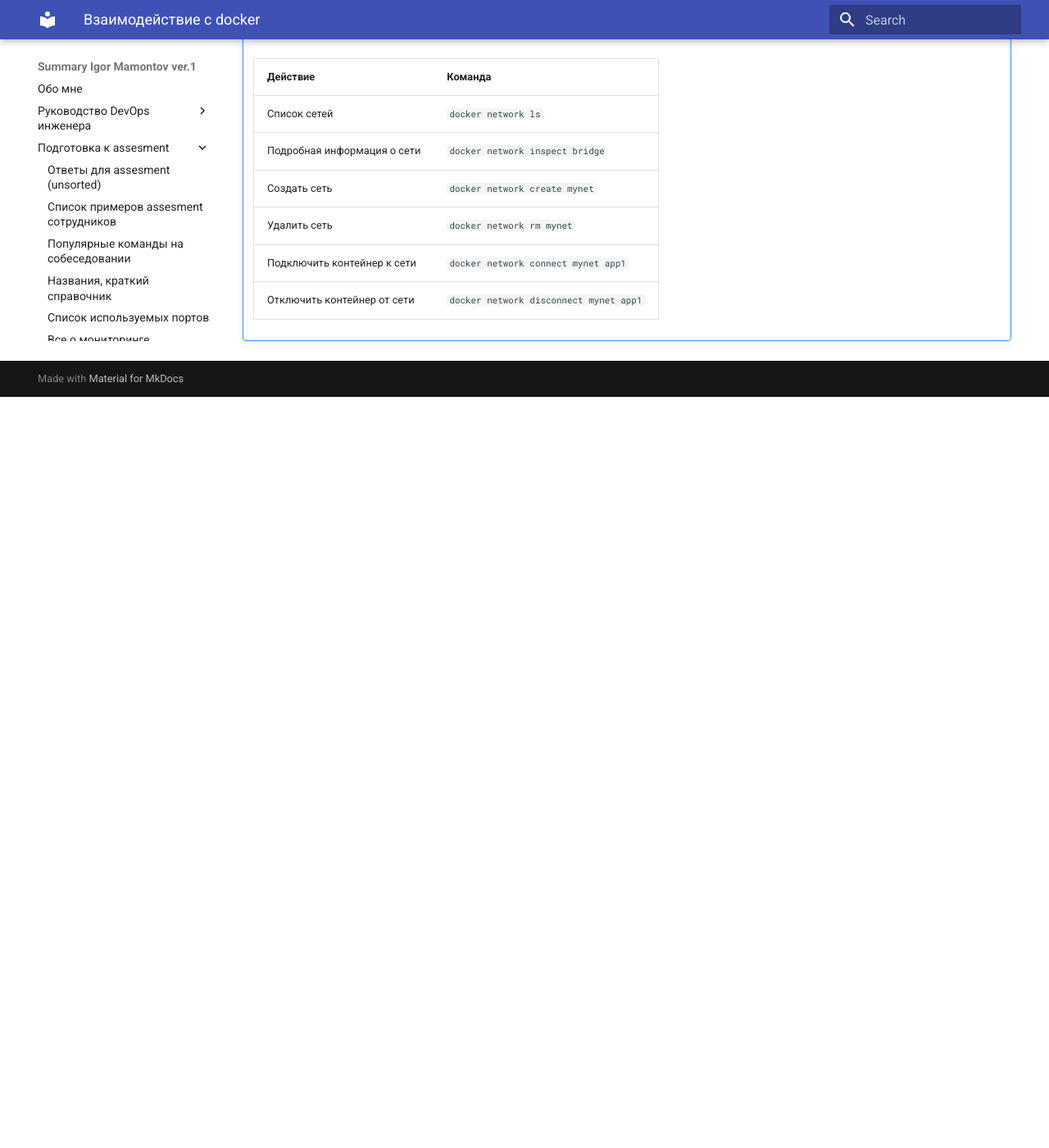
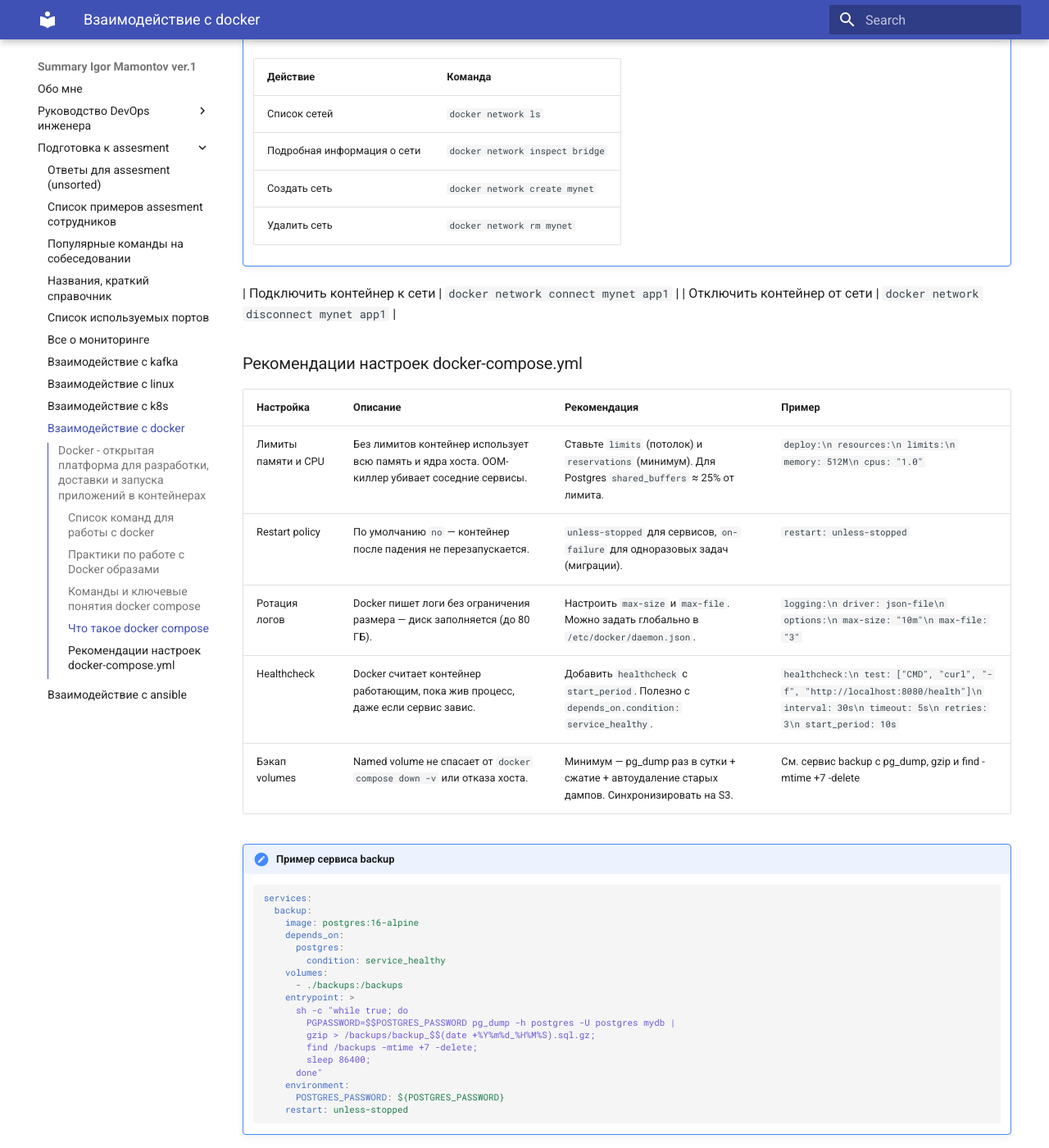
Before and after one commit to Mamontosik/IgorMamontov_Summary, an MkDocs documentation site: the page built from docs/assesment_docker_unswer.md, in a window 1280 px wide and 1400 px high, scrolled down 4852 px. Shown: the whole window at 82% size. Built offline with MkDocs 1.6.1 and Material for MkDocs 9.7.7, drawn with Linux system fonts in a browser that asks for light colours; before the commit the page ends 5336 px from its top, so only the background shows below that.

Commit message:
docker-compose add

````diff
--- a/docs/assesment_docker_unswer.md
+++ b/docs/assesment_docker_unswer.md
@@ -102,5 +102,38 @@
     | Подробная информация о сети | `docker network inspect bridge` |
     | Создать сеть | `docker network create mynet` |
     | Удалить сеть | `docker network rm mynet` |
-    | Подключить контейнер к сети | `docker network connect mynet app1` |
-    | Отключить контейнер от сети | `docker network disconnect mynet app1` |
+| Подключить контейнер к сети | `docker network connect mynet app1` |
+| Отключить контейнер от сети | `docker network disconnect mynet app1` |
+
+### Рекомендации настроек docker-compose.yml
+
+| Настройка | Описание | Рекомендация | Пример |
+| --- | --- | --- | --- |
+| Лимиты памяти и CPU | Без лимитов контейнер использует всю память и ядра хоста. OOM-киллер убивает соседние сервисы. | Ставьте `limits` (потолок) и `reservations` (минимум). Для Postgres `shared_buffers` ≈ 25% от лимита. | `deploy:\n  resources:\n    limits:\n      memory: 512M\n      cpus: "1.0"` |
+| Restart policy | По умолчанию `no` — контейнер после падения не перезапускается. | `unless-stopped` для сервисов, `on-failure` для одноразовых задач (миграции). | `restart: unless-stopped` |
+| Ротация логов | Docker пишет логи без ограничения размера — диск заполняется (до 80 ГБ). | Настроить `max-size` и `max-file`. Можно задать глобально в `/etc/docker/daemon.json`. | `logging:\n  driver: json-file\n  options:\n    max-size: "10m"\n    max-file: "3"` |
+| Healthcheck | Docker считает контейнер работающим, пока жив процесс, даже если сервис завис. | Добавить `healthcheck` с `start_period`. Полезно с `depends_on.condition: service_healthy`. | `healthcheck:\n  test: ["CMD", "curl", "-f", "http://localhost:8080/health"]\n  interval: 30s\n  timeout: 5s\n  retries: 3\n  start_period: 10s` |
+| Бэкап volumes | Named volume не спасает от `docker compose down -v` или отказа хоста. | Минимум — pg_dump раз в сутки + сжатие + автоудаление старых дампов. Синхронизировать на S3. | См. сервис backup с pg_dump, gzip и find -mtime +7 -delete |
+
+!!! note "Пример сервиса backup"
+
+    ```yaml
+    services:
+      backup:
+        image: postgres:16-alpine
+        depends_on:
+          postgres:
+            condition: service_healthy
+        volumes:
+          - ./backups:/backups
+        entrypoint: >
+          sh -c "while true; do
+            PGPASSWORD=$$POSTGRES_PASSWORD pg_dump -h postgres -U postgres mydb |
+            gzip > /backups/backup_$$(date +%Y%m%d_%H%M%S).sql.gz;
+            find /backups -mtime +7 -delete;
+            sleep 86400;
+          done"
+        environment:
+          POSTGRES_PASSWORD: ${POSTGRES_PASSWORD}
+        restart: unless-stopped
+    ```
````
